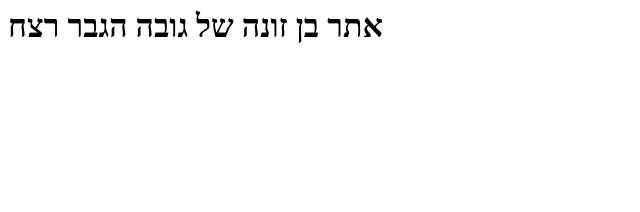
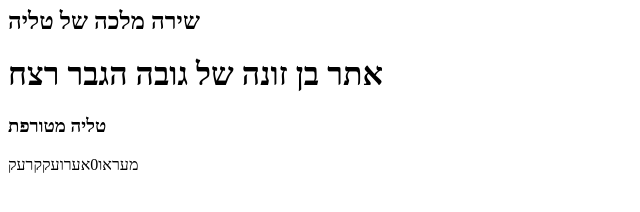
Before and after one commit to uria111/SARDIN-HOMO-123, a plain HTML site: page index.html in a window 1280 px wide. Shown: the whole page, without its empty margins (0-640 px from the left). Drawn offline with Linux system fonts and the light colour scheme.

Commit message:
כי ככה ככה כי

```diff
--- a/index.html
+++ b/index.html
@@ -1,2 +1,4 @@
-
+<h2>שירה מלכה של טליה</h2>
 <h1>אתר בן זונה של גובה הגבר רצח</h1>
+<h3>טליה מטורפת</h3>
+מעראו0אערועקקרעק
```
